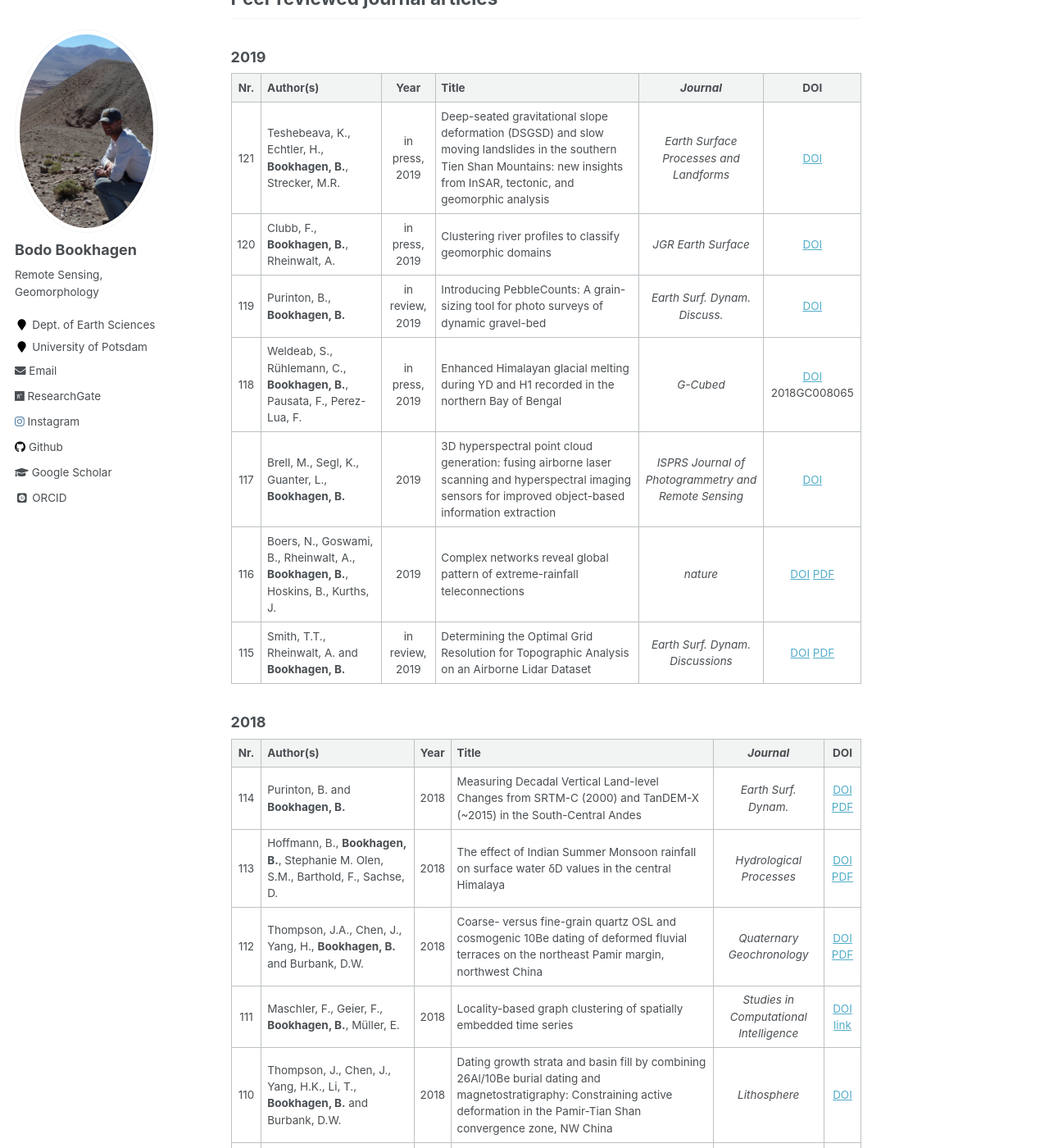
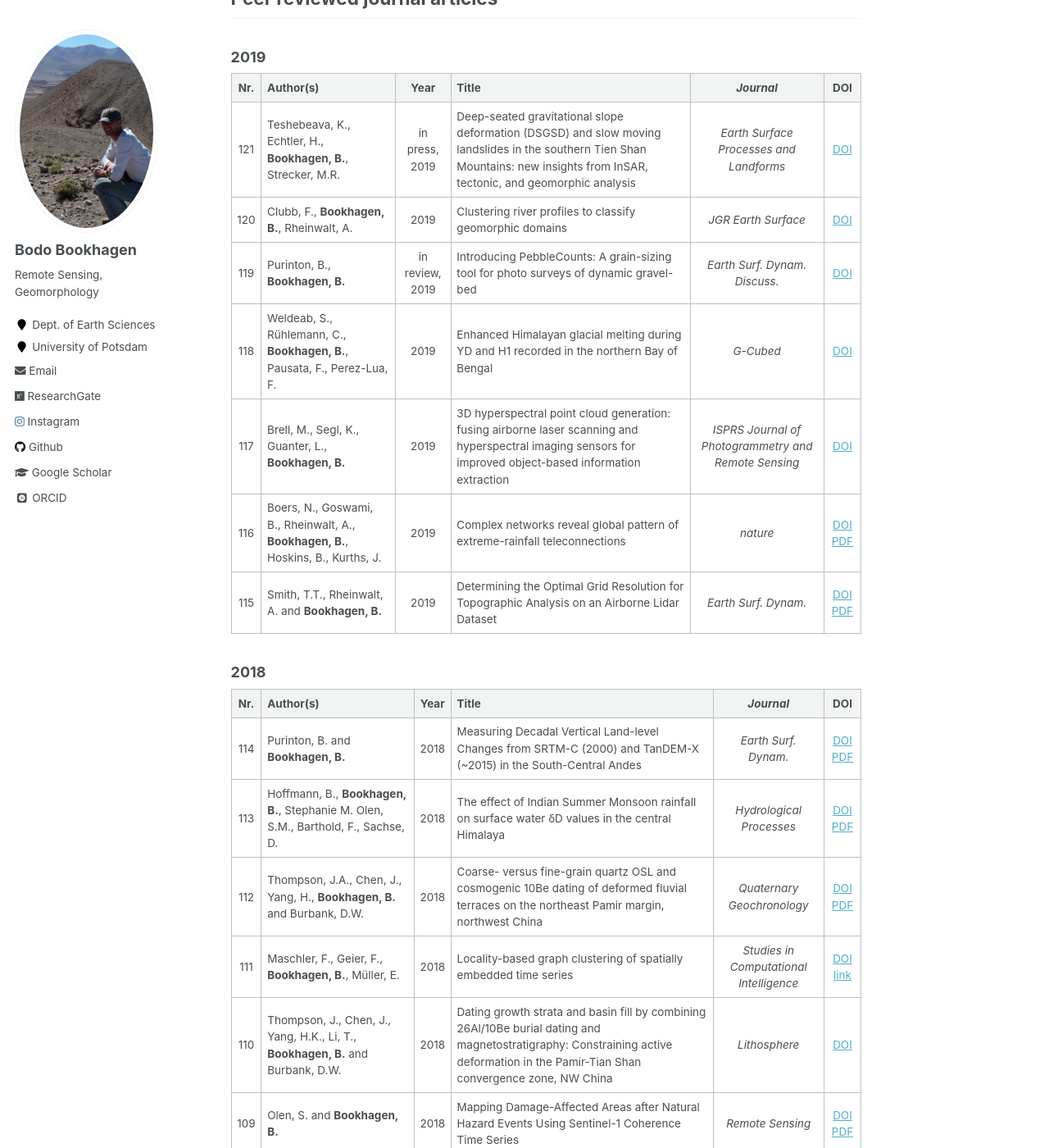
Before and after one commit to BodoBookhagen/BodoBookhagen.github.io, a Jekyll site: the page built from _pages/publications.md, in a window 1280 px wide and 1400 px high, scrolled down 1574 px. Shown: the whole window at 82% size. Built offline with Jekyll 4.4.1, drawn with Linux system fonts in a browser that asks for light colours; some web fonts are replaced.

Commit message:
June-14 2019

```diff
--- a/_pages/publications.md
+++ b/_pages/publications.md
@@ -16,7 +16,7 @@ Jump to year: [2019](#2019) [2018](#2018) [2017](#2017) [2016](#2016) [2015](#20
 ## Peer reviewed Book chapters
 
 | Nr. | Author(s) | Year | Chapter Title | *Book Title* | Editors | Publisher | DOI |
-|:---:|:----------|:----:|---------------|------------|---------|-----------|-----|
+|:---:|:----------|:----:|---------------|:------------:|---------|-----------|-----|
 | 7   | Smith T.T. and **Bookhagen, B.** | 2019 | Remotely sensed rain and snowfall in the Himalaya | *Himalayan Weather and Climate and their impact on the environment* | A. P. Dimri, B. Bookhagen, M. Stoffel and T. Yasunari | Springer Verlag, Berlin | [DOI]() [PDF](http://bodobookhagen.github.io/pdf/smith19_remotely_sensed_rain_and_snowfall_Himalaya.pdf) |
 | 6 |  **Bookhagen, B.** | 2017 | Hydrology and glaciology of the Himalayas: their influence on wetlands | *Bird Migration Across the Himalayas: wetland functioning amidst mountains and glaciers* | H. Prins and T. Namgail | Cambridge University Press | [DOI](https://doi.org/10.1017/9781316335420.014) [PDF](http://bodobookhagen.github.io/pdf/bookhagen17_hydrology_climate_wetlands.pdf) |
 | 5 | **Bookhagen, B.** | 2016 | Glaciers and Monsoon Systems | *The Monsoons and Climate Change* | L.M.V. Carvalho and C. Jones | Springer Verlag, Berlin | [DOI](https://doi.org/10.1007/978-3-319-21650-8_11) [PDF](http://bodobookhagen.github.io/pdf/bookhagen_16_glaciers_and_monsoon_systems.pdf) |
@@ -31,13 +31,13 @@ Jump to year: [2019](#2019) [2018](#2018) [2017](#2017) [2016](#2016) [2015](#20
 
 | Nr. | Author(s) | Year | Title | *Journal* |  DOI |
 |:---:|:----------|:----:|-------|:---------:|:---:|
-| 121 | Teshebeava, K., Echtler, H., **Bookhagen, B.**, Strecker, M.R. | in press, 2019 | Deep-seated gravitational slope deformation (DSGSD) and slow moving landslides in the southern Tien Shan Mountains: new insights from InSAR, tectonic, and geomorphic analysis | *Earth Surface Processes and Landforms* | [DOI]() |
-| 120 | Clubb, F., **Bookhagen, B.**, Rheinwalt, A. | in press, 2019 | Clustering river profiles to classify geomorphic domains | *JGR Earth Surface* | [DOI](https://doi.org/10.1029/2019JF005025) |
+| 121 | Teshebeava, K., Echtler, H., **Bookhagen, B.**, Strecker, M.R. | in press, 2019 | Deep-seated gravitational slope deformation (DSGSD) and slow moving landslides in the southern Tien Shan Mountains: new insights from InSAR, tectonic, and geomorphic analysis | *Earth Surface Processes and Landforms* | [DOI](https://doi.org/10.1002/esp.4648) |
+| 120 | Clubb, F., **Bookhagen, B.**, Rheinwalt, A. | 2019 | Clustering river profiles to classify geomorphic domains | *JGR Earth Surface* | [DOI](https://doi.org/10.1029/2019JF005025) |
 | 119 | Purinton, B., **Bookhagen, B.** | in review, 2019 | Introducing PebbleCounts: A grain-sizing tool for photo surveys of dynamic gravel-bed | *Earth Surf. Dynam. Discuss.* | [DOI](https://doi.org/10.5194/esurf-2019-20) |
-| 118 | Weldeab, S., Rühlemann, C., **Bookhagen, B.**, Pausata, F., Perez-Lua, F. | in press, 2019 | Enhanced Himalayan glacial melting during YD and H1 recorded in the northern Bay of Bengal | *G-Cubed* | [DOI]() 2018GC008065 |
+| 118 | Weldeab, S., Rühlemann, C., **Bookhagen, B.**, Pausata, F., Perez-Lua, F. | 2019 | Enhanced Himalayan glacial melting during YD and H1 recorded in the northern Bay of Bengal | *G-Cubed* | [DOI](https://doi.org/10.1029/2018GC008065) |
 | 117 | Brell, M., Segl, K., Guanter, L., **Bookhagen, B.** | 2019 | 3D hyperspectral point cloud generation: fusing airborne laser scanning and hyperspectral imaging sensors for improved object-based information extraction | *ISPRS Journal of Photogrammetry and Remote Sensing* | [DOI](https://doi.org/10.1016/j.isprsjprs.2019.01.022) |
 | 116 | Boers, N., Goswami, B., Rheinwalt, A., **Bookhagen, B.**, Hoskins, B., Kurths, J. | 2019 | Complex networks reveal global pattern of extreme-rainfall teleconnections | *nature* | [DOI](https://doi.org/10.1038/s41586-018-0872-x) [PDF](https://www.nature.com/articles/s41586-018-0872-x?ref=marketbulletin)
-| 115 | Smith, T.T., Rheinwalt, A. and **Bookhagen, B.**| in review, 2019 | Determining the Optimal Grid Resolution for Topographic Analysis on an Airborne Lidar Dataset | *Earth Surf. Dynam. Discussions* | [DOI](https://doi.org/10.5194/esurf-2018-96) [PDF](https://www.earth-surf-dynam-discuss.net/esurf-2018-96/esurf-2018-96.pdf)
+| 115 | Smith, T.T., Rheinwalt, A. and **Bookhagen, B.**| 2019 | Determining the Optimal Grid Resolution for Topographic Analysis on an Airborne Lidar Dataset | *Earth Surf. Dynam.* | [DOI](https://doi.org/10.5194/esurf-7-475-2019) [PDF](https://www.earth-surf-dynam.net/7/475/2019/esurf-7-475-2019.pdf)
 
 ### 2018
 
```
